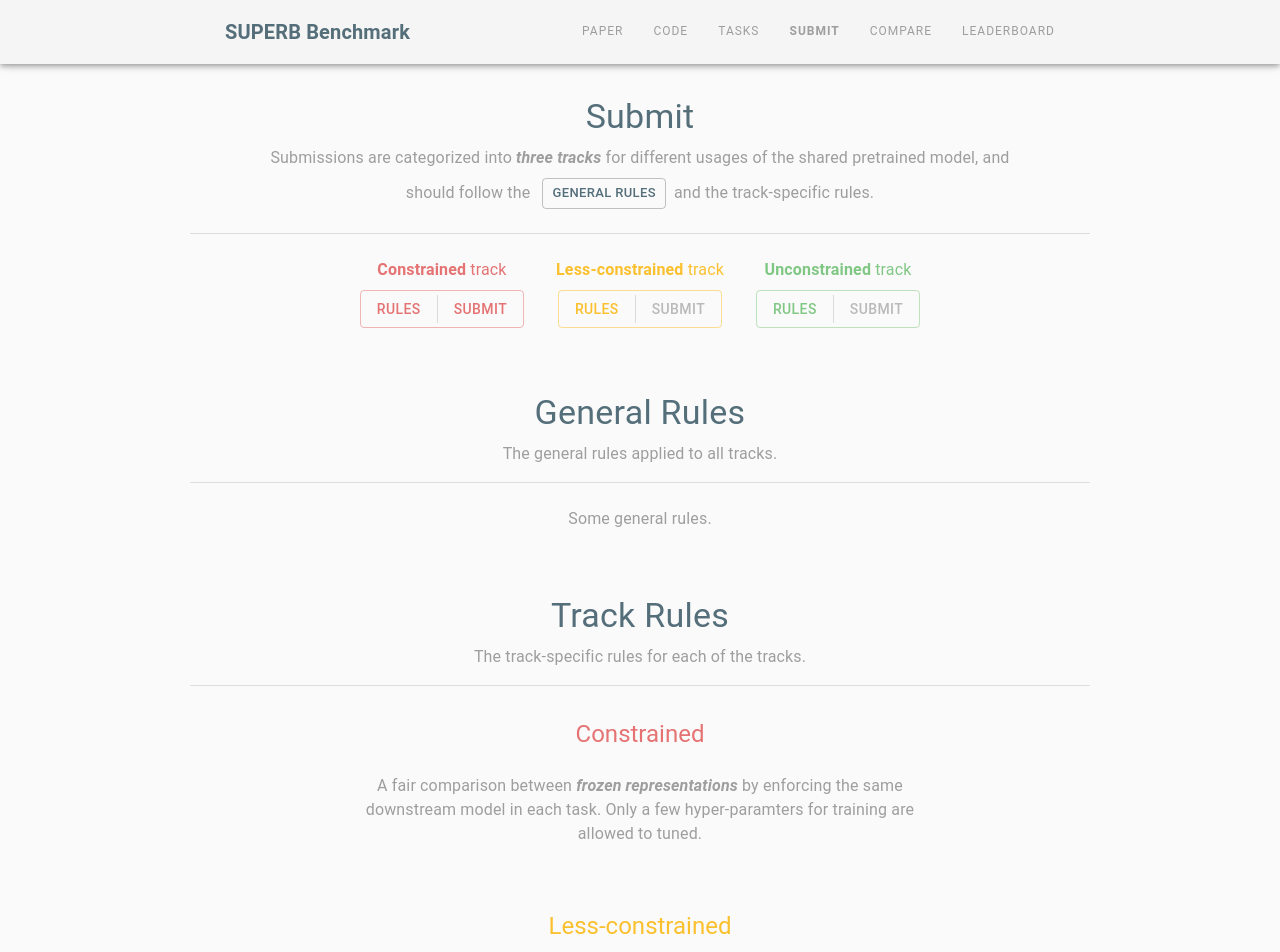
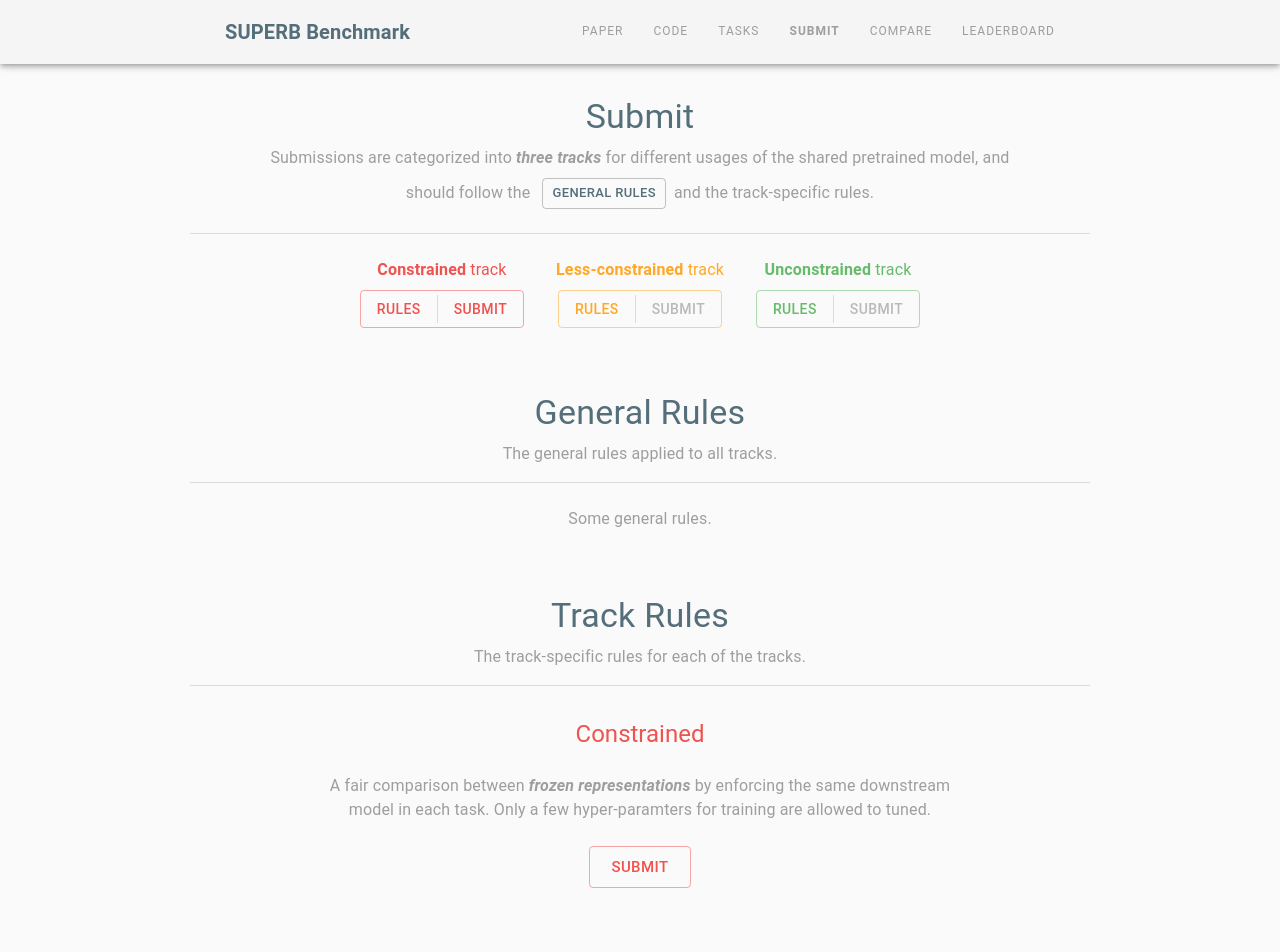
Before and after one commit to superbbenchmark/website-react, a React (Create React App) app: page /submit in a window 1280 px wide. Shown: the top 952 px of the page. Built offline with nearby package versions, Linux system fonts and the light colour scheme.

Commit message:
refactor

```diff
--- a/package.json
+++ b/package.json
@@ -11,12 +11,16 @@
     "@testing-library/jest-dom": "^5.11.10",
     "@testing-library/react": "^11.2.6",
     "@testing-library/user-event": "^12.8.3",
+    "immutability-helper": "^3.1.1",
     "react": "^17.0.2",
     "react-dom": "^17.0.2",
     "react-router-dom": "^5.2.0",
     "react-router-hash-link": "^2.4.0",
     "react-scripts": "4.0.3",
+    "react-table": "^7.6.3",
+    "react-table-sticky": "^1.1.3",
     "react-viewport-provider": "^1.0.6",
+    "recharts": "^2.0.9",
     "web-vitals": "^1.1.1"
   },
   "scripts": {
--- a/src/App.js
+++ b/src/App.js
@@ -1,48 +1,29 @@
-import './App.css';
-import {
-  BrowserRouter as Router,
-  Switch,
-  Route,
-} from "react-router-dom";
+import "./App.css";
+import { BrowserRouter as Router, Switch, Route } from "react-router-dom";
 import { Box, Typography } from "@material-ui/core";
-import { createMuiTheme, ThemeProvider, makeStyles } from '@material-ui/core/styles';
+import { useTheme, ThemeProvider, makeStyles, createMuiTheme } from "@material-ui/core/styles";
 
 import Landing from "./Landing";
 import Tasks from "./Tasks";
 import Submit from "./Submit";
+import Compare from "./Compare";
 import Leaderboard from "./Leaderboard";
 import NavigationBar from "./components/NavigationBar";
-
-
-const theme = createMuiTheme({
-  palette: {
-    primary: {
-      light: "#ffffff",
-      main: "#f5f5f5",
-      dark: "#c2c2c2",
-    },
-    text: {
-      primary: "#546e7a",
-      secondary: "#9e9e9e"
-    }
-  }
-})
-
+import { mainTheme } from "./components/Theme";
 
 const useStyles = makeStyles((theme) => ({
   narrowViewport: {
     maxWidth: 900,
-    margin: "auto"
-  }
+    margin: "auto",
+  },
 }));
-
 
 function App() {
   const classes = useStyles();
+  const theme = useTheme();
   return (
     <div className="App">
       <Router>
-        <ThemeProvider theme={theme}>
         <NavigationBar />
         <Box margin={theme.spacing(4, "auto")}></Box>
         <Switch>
@@ -63,17 +44,22 @@ function App() {
           </Route>
           <Route path="/compare">
             <div className={`${classes.narrowViewport}`}>
-                <Typography>Compare</Typography>
+              <Compare />
             </div>
           </Route>
           <Route path="/leaderboard">
             <Leaderboard />
           </Route>
         </Switch>
-        </ThemeProvider>
       </Router>
     </div>
   );
 }
 
-export default App;
+export default () => {
+  return (
+    <ThemeProvider theme={createMuiTheme(mainTheme)}>
+      <App />
+    </ThemeProvider>
+  );
+};
--- /dev/null
+++ b/src/Compare.js
@@ -0,0 +1,21 @@
+import { Typography } from "@material-ui/core";
+import React from "react";
+
+import { Section } from "./components/Sections";
+import { Title } from "./components/Titles";
+
+export default function Compare(props) {
+  return (
+    <div>
+      <Section>
+        <Title
+          title="Compare"
+          description="Compare between two submissions including pretraining details and performance."
+        />
+        <Typography color="textSecondary" variant="body1">
+          In progress
+        </Typography>
+      </Section>
+    </div>
+  );
+}
--- a/src/Data.js
+++ b/src/Data.js
@@ -1,8 +1,13 @@
-import { green, red, yellow } from "@material-ui/core/colors";
+import { createMuiTheme } from "@material-ui/core/styles";
 import LockIcon from "@material-ui/icons/Lock";
 import LockOpenIcon from "@material-ui/icons/LockOpen";
 import AllInclusive from "@material-ui/icons/AllInclusive";
 
+import {
+  constrainedTheme,
+  lessConstrainedTheme,
+  unconstrainedTheme,
+} from "./components/Theme";
 import { Strong } from "./components/Utilies";
 
 const domains = [
@@ -154,9 +159,9 @@ const tracks = [
         hyper-paramters for training are allowed to tuned.
       </span>
     ),
-    submit: true,
+    submit: "The submission form is in preparation. Stay tuned :)",
     Icon: LockIcon,
-    color: red[300],
+    theme: createMuiTheme(constrainedTheme),
   },
   {
     name: "less-constrained",
@@ -169,7 +174,7 @@ const tracks = [
     ),
     submit: false,
     Icon: LockOpenIcon,
-    color: yellow[700],
+    theme: createMuiTheme(lessConstrainedTheme),
   },
   {
     name: "unconstrained",
@@ -182,7 +187,7 @@ const tracks = [
     ),
     submit: false,
     Icon: AllInclusive,
-    color: green[300],
+    theme: createMuiTheme(unconstrainedTheme),
   },
 ];
 
--- a/src/Submit.js
+++ b/src/Submit.js
@@ -1,19 +1,16 @@
 import React from "react";
 import { Switch, Route, useRouteMatch } from "react-router-dom";
-import {
-  makeStyles,
-  ThemeProvider,
-  createMuiTheme,
-} from "@material-ui/core/styles";
+import { makeStyles, ThemeProvider } from "@material-ui/core/styles";
 import { useTheme } from "@material-ui/core/styles";
-import { Box, Grid, Typography } from "@material-ui/core";
+import { Box, Button, Grid, Typography } from "@material-ui/core";
 
-import PageTitle from "./components/PageTitle";
+import { Title } from "./components/Titles";
 import SubmitForm from "./components/SubmitForm";
-import { TitleSection, ContentSection } from "./components/Sections";
+import { Section } from "./components/Sections";
 import { DescriptionButton, MultiLinkButton } from "./components/Buttons";
 import { Strong, capitalizeFirstLetter } from "./components/Utilies";
 import { tracks } from "./Data";
+import AdaptiveLink from "./components/AdaptiveLink";
 
 const useStyles = makeStyles((theme) => ({}));
 
@@ -25,8 +22,8 @@ export default function Submit(props) {
   return (
     <Switch>
       <Route path={`${match.path}`} exact>
-        <TitleSection>
-          <PageTitle
+        <Section>
+          <Title
             title="Submit"
             description={
               <span>
@@ -48,10 +45,7 @@ export default function Submit(props) {
             justify="center"
             alignItems="center"
           >
-            {tracks.map(({ name, rules, submit, color }, index) => {
-              let trackTheme = createMuiTheme({ ...theme });
-              trackTheme.palette.primary.main = color;
-
+            {tracks.map(({ name, rules, submit, theme: trackTheme }) => {
               return (
                 <Grid item>
                   <ThemeProvider theme={trackTheme}>
@@ -86,50 +80,61 @@ export default function Submit(props) {
               );
             })}
           </Grid>
-        </TitleSection>
-        <ContentSection anchorKey="general-rules">
-          <PageTitle
+        </Section>
+        <Section anchorKey="general-rules">
+          <Title
             title="General Rules"
             description="The general rules applied to all tracks."
           />
           <Typography variant="body1" color="textSecondary">
             Some general rules.
           </Typography>
-        </ContentSection>
-        <ContentSection anchorKey="track-rules">
-          <PageTitle
+        </Section>
+        <Section anchorKey="track-rules">
+          <Title
             title="Track Rules"
             description="The track-specific rules for each of the tracks."
           />
-          {tracks.map(({ color, name, rules }, index) => {
-            let trackTheme = createMuiTheme({ ...theme });
-            trackTheme.palette.primary.main = color;
-            trackTheme.palette.text.primary = color;
-
+          {tracks.map(({ name, rules, submit, theme: trackTheme }) => {
             return (
-              <Box maxWidth={600} margin="auto">
-                <ContentSection anchorKey={name}>
-                  <PageTitle
-                    title={
-                      <span style={{ color: color }}>
-                        {capitalizeFirstLetter(name.toLowerCase())}
-                      </span>
-                    }
+              <ThemeProvider theme={trackTheme}>
+                <Box maxWidth={650} margin="auto">
+                  <Section anchorKey={name}>
+                    <Title
+                      title={capitalizeFirstLetter(name.toLowerCase())}
                       titleVariant="h5"
+                      titleColor="primary"
                       divider={false}
                     />
                     <Typography variant="body1" color="textSecondary">
                       {rules}
                     </Typography>
-                </ContentSection>
+                    <Box margin={trackTheme.spacing(3, "auto")}>
+                      <AdaptiveLink
+                        link={submit ? `${match.url}/${name}` : null}
+                      >
+                        <Button disabled={!submit} size="large" color="primary" variant="outlined">
+                          Submit
+                        </Button>
+                      </AdaptiveLink>
                     </Box>
+                  </Section>
+                </Box>
+              </ThemeProvider>
             );
           })}
-        </ContentSection>
+        </Section>
       </Route>
-      <Route path={`${match.path}/:urlTrack`}>
-        <SubmitForm />
+      {tracks.map((track) => {
+        const { name, theme: trackTheme } = track;
+        return (
+          <Route path={`${match.path}/${name}`}>
+            <ThemeProvider theme={trackTheme}>
+              <SubmitForm {...track} />
+            </ThemeProvider>
           </Route>
+        );
+      })}
     </Switch>
   );
 }
--- a/src/components/PageTitle.js
+++ /dev/null
@@ -1,35 +0,0 @@
-import React from 'react';
-import { useTheme } from '@material-ui/styles';
-import { Box, Typography, Divider } from '@material-ui/core';
-
-import { capitalizeFirstLetter } from './Utilies';
-
-
-export default function PageTitle(props) {
-  const theme = useTheme();
-  let { title, titleVariant, description, divider } = props;
-
-  return (
-    <React.Fragment>
-      <Box margin={theme.spacing(3, "auto")}>
-        <Box margin={theme.spacing(2, "auto")} maxWidth={750}>
-          <Typography color="textPrimary" variant={titleVariant}>{title}</Typography>
-          {
-            description && (
-              <Box margin={theme.spacing(1, "auto")}>
-                <Typography color="textSecondary" variant="body1">{description}</Typography>
-              </Box>
-            )
-          }
-        </Box>
-        {divider && <Divider />}
-      </Box>
-    </React.Fragment>
-  )
-}
-
-PageTitle.defaultProps = {
-  title: 'No title',
-  titleVariant: "h4",
-  divider: true,
-}
--- a/src/components/Sections.js
+++ b/src/components/Sections.js
@@ -1,37 +1,40 @@
-import React from 'react';
-import { useTheme } from '@material-ui/styles'
-import { Box } from '@material-ui/core';
+import React from "react";
+import { useTheme } from "@material-ui/styles";
+import { Box } from "@material-ui/core";
 
-
-function Section(props) {
+function SectionTemplate(props) {
   const theme = useTheme();
   const { anchorKey, ...remainedProps } = props;
 
   return (
     <React.Fragment>
-      <Box id={anchorKey} position="relative" top={theme.spacing(-4)} visibility="hidden"></Box>
+      <Box
+        id={anchorKey}
+        position="relative"
+        top={theme.spacing(-4)}
+        visibility="hidden"
+      ></Box>
       <Box {...remainedProps} />
     </React.Fragment>
   );
-};
+}
 
-
-function TitleSection(props) {
+function Section(props) {
   const theme = useTheme();
 
-  return (
-    <Section margin={theme.spacing(4, "auto", 8)} {...props} />
-  );
-};
+  return <SectionTemplate margin={theme.spacing(4, "auto", 8)} {...props} />;
+}
 
-
-function ContentSection(props) {
+function SubSection(props) {
   const theme = useTheme();
 
-  return (
-    <Section margin={theme.spacing(4, "auto", 8)} {...props} />
-  );
-};
+  return <SectionTemplate margin={theme.spacing(4, "auto", 6)} {...props} />;
+}
 
+function SubSubSection(props) {
+  const theme = useTheme();
 
-export { TitleSection, ContentSection };
+  return <SectionTemplate margin={theme.spacing(4, "auto", 4)} {...props} />;
+}
+
+export { Section, SubSection, SubSubSection };
--- a/src/components/SubmitForm.js
+++ b/src/components/SubmitForm.js
@@ -1,16 +1,29 @@
-import React from 'react';
-import {
-  useParams,
-} from 'react-router-dom';
+import React from "react";
 
+import { SubSubSection } from "./Sections";
+import { SubTitle } from "./Titles";
+import { capitalizeFirstLetter } from "./Utilies";
+import { Typography, Button } from "@material-ui/core";
 
 export default function SubmitForm(props) {
-  const { urlTrack } = useParams();
+  const {
+    name = 'constrained',
+    submit = 'This is constrained track',
+  } = props;
+
   return (
-    <React.Fragment>
-      <h1>
-        {urlTrack}
-      </h1>
-    </React.Fragment>
-  )
-};
+    <div>
+      <SubSubSection>
+        <SubTitle
+          title={<span><strong>{capitalizeFirstLetter(name.toLowerCase())}</strong> Submission</span>}
+          titleColor="primary"
+        />
+      </SubSubSection>
+      <SubSubSection>
+        <Typography variant="body1" color="textSecondary">
+          {submit}
+        </Typography>
+      </SubSubSection>
+    </div>
+  );
+}
--- /dev/null
+++ b/src/components/Theme.js
@@ -0,0 +1,45 @@
+import { blueGrey, grey, red, orange, green } from "@material-ui/core/colors";
+import update from "immutability-helper";
+
+const mainTheme = {
+  palette: {
+    primary: {
+      main: grey[100],
+    },
+    text: {
+      primary: blueGrey[600],
+      secondary: grey[500],
+    },
+  },
+};
+
+const constrainedTheme = update(mainTheme, {
+  palette: {
+    primary: {
+      main: { $set: red[400] },
+    },
+  },
+});
+
+const lessConstrainedTheme = update(mainTheme, {
+  palette: {
+    primary: {
+      main: { $set: orange[400] },
+    },
+  },
+});
+
+const unconstrainedTheme = update(mainTheme, {
+  palette: {
+    primary: {
+      main: { $set: green[400] },
+    },
+  },
+});
+
+export {
+  mainTheme,
+  constrainedTheme,
+  lessConstrainedTheme,
+  unconstrainedTheme,
+};
--- /dev/null
+++ b/src/components/Titles.js
@@ -0,0 +1,49 @@
+import React from "react";
+import { useTheme } from "@material-ui/styles";
+import { Box, Typography, Divider } from "@material-ui/core";
+import update from "immutability-helper";
+
+function TitleTemplate(props) {
+  const theme = useTheme();
+  const {
+    title = "Title",
+    titleColor = "textPrimary",
+    titleVariant = "h4",
+    description = null,
+    descriptionColor = "textSecondary",
+    descriptionVariant = "body1",
+    textMaxWidth = 750,
+    divider = true,
+  } = props;
+
+  return (
+    <Box margin={theme.spacing(3, "auto")}>
+      <Box margin={theme.spacing(2, "auto")} maxWidth={textMaxWidth}>
+        <Typography color={titleColor} variant={titleVariant}>
+          {title}
+        </Typography>
+        {description && (
+          <Box margin={theme.spacing(1, "auto")}>
+            <Typography color={descriptionColor} variant={descriptionVariant}>
+              {description}
+            </Typography>
+          </Box>
+        )}
+      </Box>
+      {divider && <Divider />}
+    </Box>
+  );
+}
+
+function Title(props) {
+  return <TitleTemplate {...props} />;
+}
+
+function SubTitle(props) {
+  const newProps = update(props, {
+    titleVariant: { $set: "h5" },
+  });
+  return <TitleTemplate {...newProps} />;
+}
+
+export { Title, SubTitle };
```
Also changed, not shown: src/Tasks.js (+9 -14 lines), 1 other file (tests, documents, lock files or other folders). Lines whose indentation alone changed are shown as unchanged.
